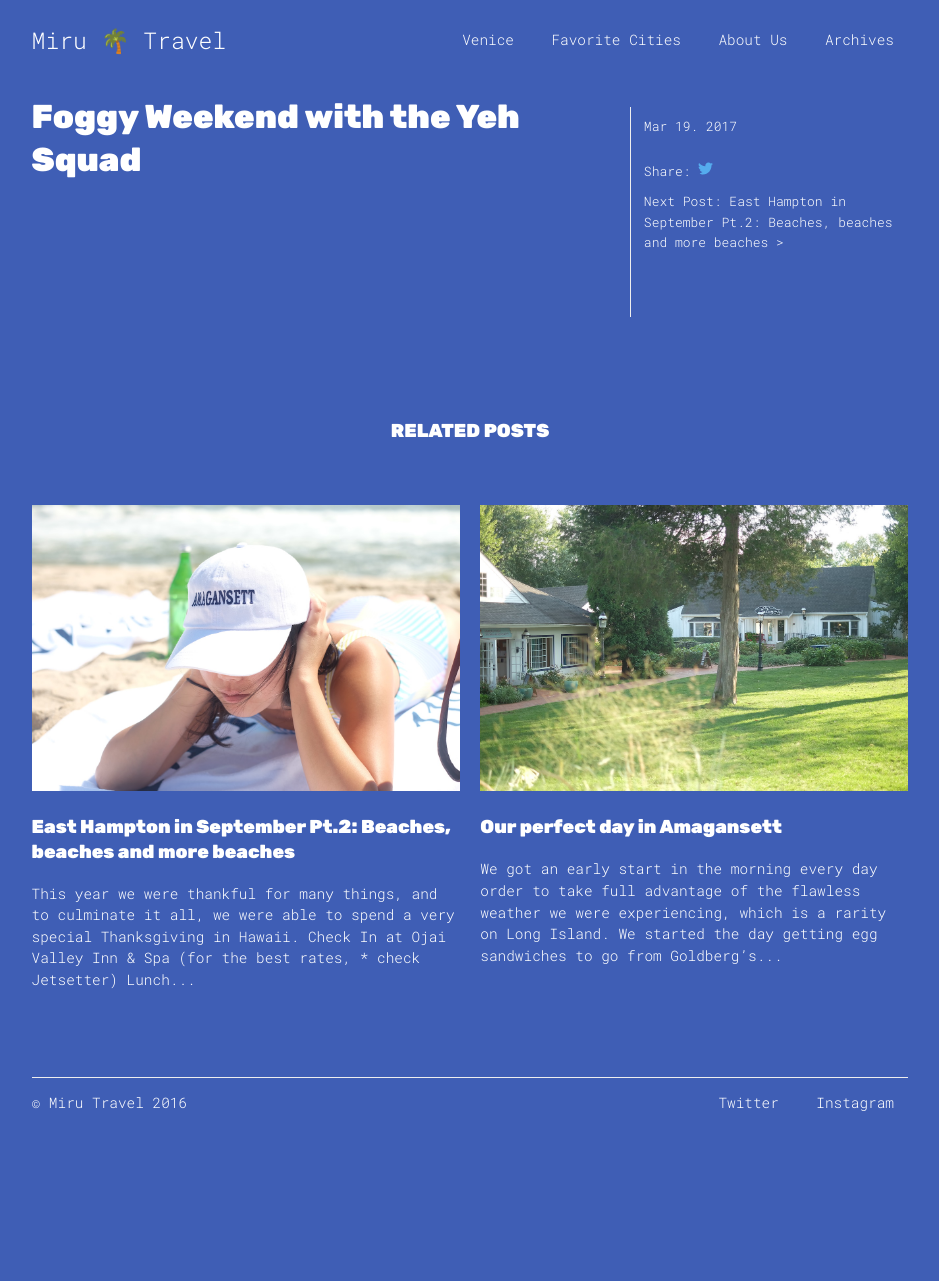
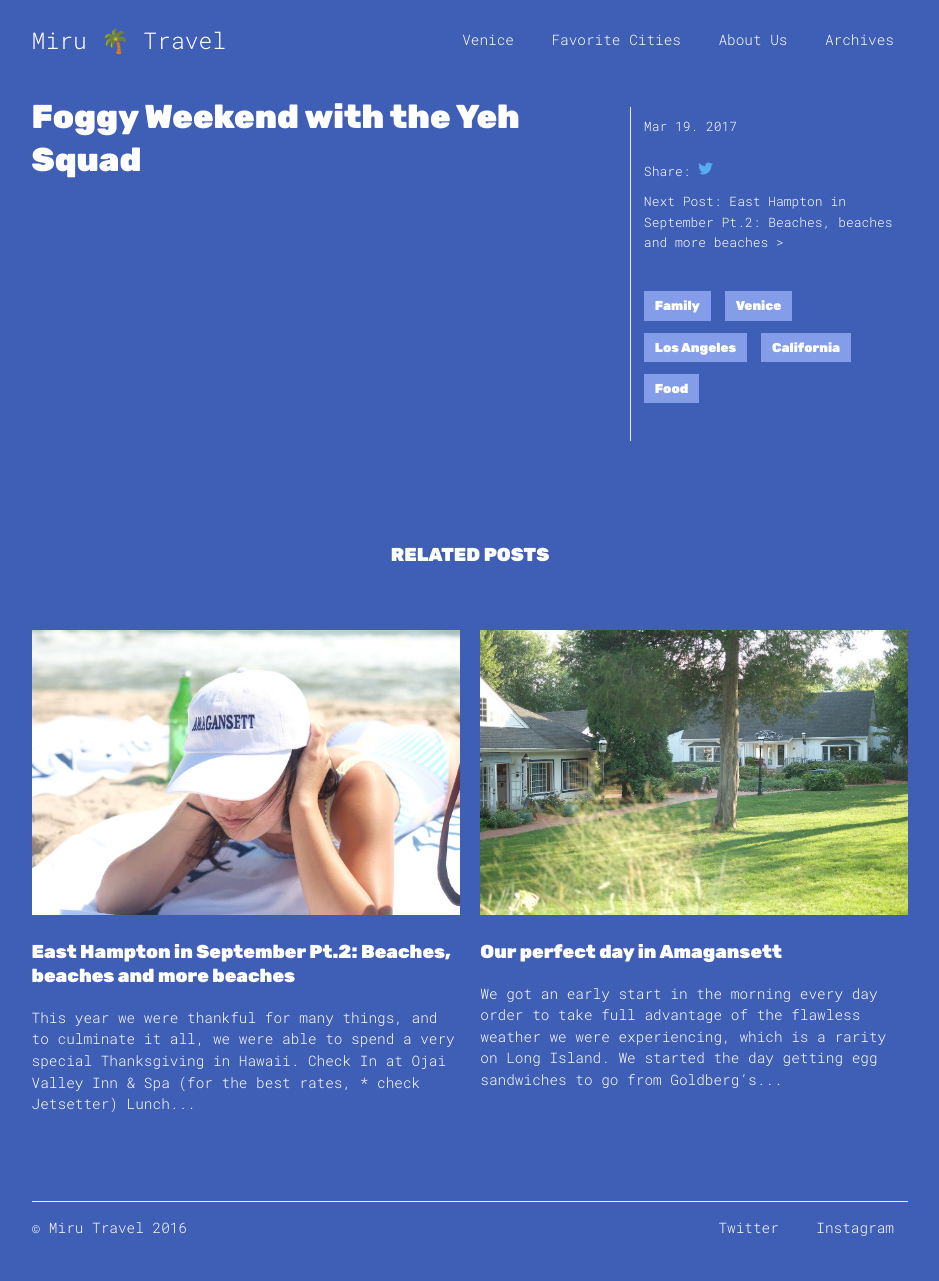
Before and after one commit to PHironaka/Miru-Blog, a Jekyll site: the page built from _posts/2017-03-19-foggy-weekend-with-the-yeh-squad.markdown, in a window 1280 px wide. Shown: the whole page, without its empty margins (170-1109 px from the left). Built offline with Jekyll 4.4.1, drawn with Linux system fonts in a browser that asks for light colours; nearby versions of some CDN libraries; before the commit the page ends 1157 px from its top, so only the background shows below that.

Commit message:
Updated Foggy Weekend With The Yeh Squad

```diff
--- a/_posts/2017-03-19-foggy-weekend-with-the-yeh-squad.markdown
+++ b/_posts/2017-03-19-foggy-weekend-with-the-yeh-squad.markdown
@@ -1,4 +1,10 @@
 ---
 title: Foggy Weekend with the Yeh Squad
 date: 2017-03-19 22:09:00 Z
+tags:
+- Family
+- Venice
+- Los Angeles
+- California
+- Food
 ---
```
